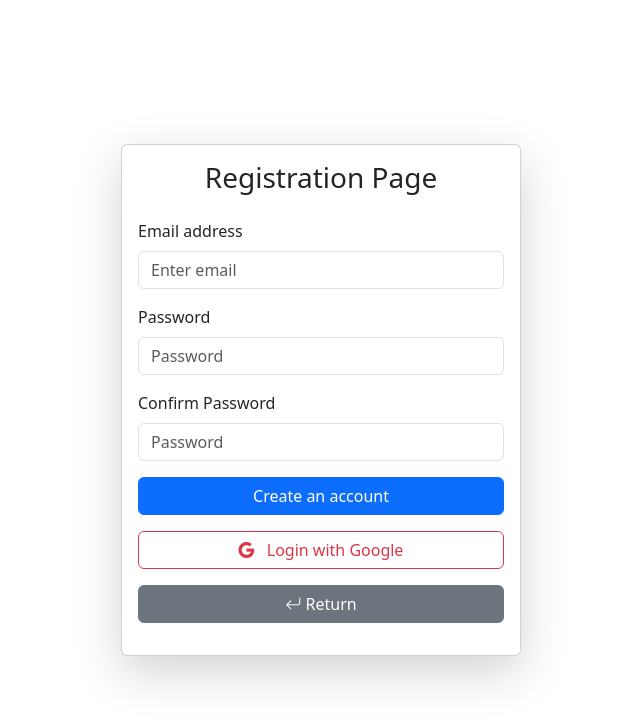
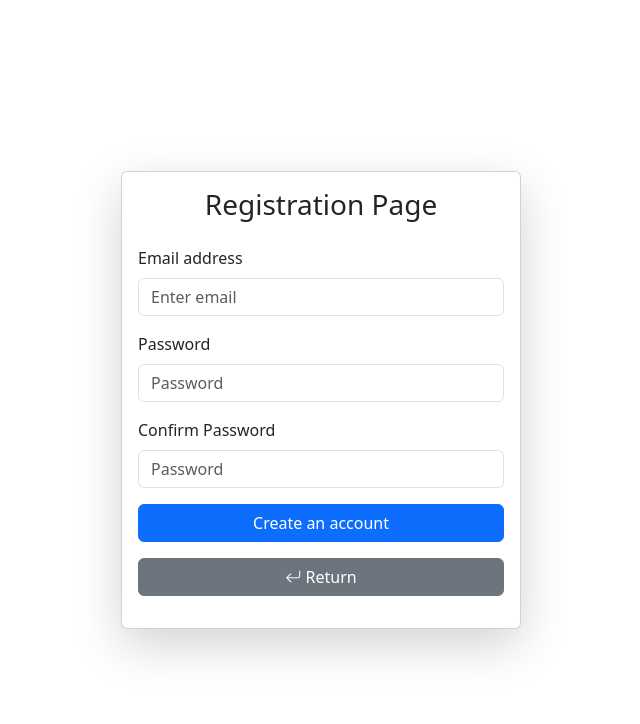
Before and after one commit to PBur27/TaskMap, a React (Vite) app: page /register in a window 1280 px wide. Shown: the top 724 px of the page, without its empty margins (319-959 px from the left). Built offline with nearby package versions, Linux system fonts and the light colour scheme; no server answers.

Commit message:
changes to registerPage.jsx

```diff
--- a/src/registerPage.jsx
+++ b/src/registerPage.jsx
@@ -80,11 +80,6 @@ const RegisterPage = () => {
             </Button>
           </Form>
 
-          {/* Google Login */}
-          <Button variant="outline-danger" className="w-100 mb-3 ">
-            <i className="bi bi-google me-2"></i> Login with Google
-          </Button>
-
           <Button variant="btn btn-secondary" className="w-100 mb-3" onClick={() => navigate('/login')}>
               <i className="bi bi-arrow-return-left"></i> Return
           </Button>
```
